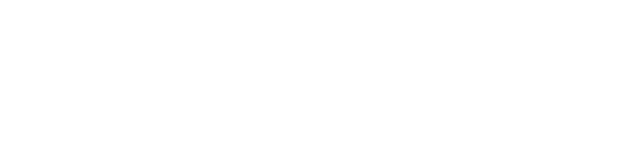
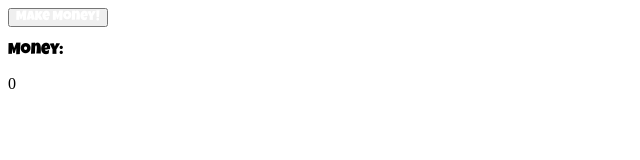
Before and after one commit to Ivy356/ClickerIdle, a plain HTML site: page index.html in a window 1280 px wide. Shown: the whole page, without its empty margins (0-640 px from the left). Drawn offline with Linux system fonts and the light colour scheme; files that its build step writes are made by us from their sources.

Commit message:
Update index.html

```diff
--- a/index.html
+++ b/index.html
@@ -3,6 +3,9 @@
        <script src="main.js"></script>
        <link rel="stylesheet" href="css/style.css">
        <link href="https://fonts.googleapis.com/css?family=Luckiest+Guy" rel="stylesheet">
-
 </head>
+<body>
+       <button onclick="moneyClick(1)">Make Money!</button>
+       <p>Money:</p> <span id="money">0</span>
+</body>
 </html>
```
